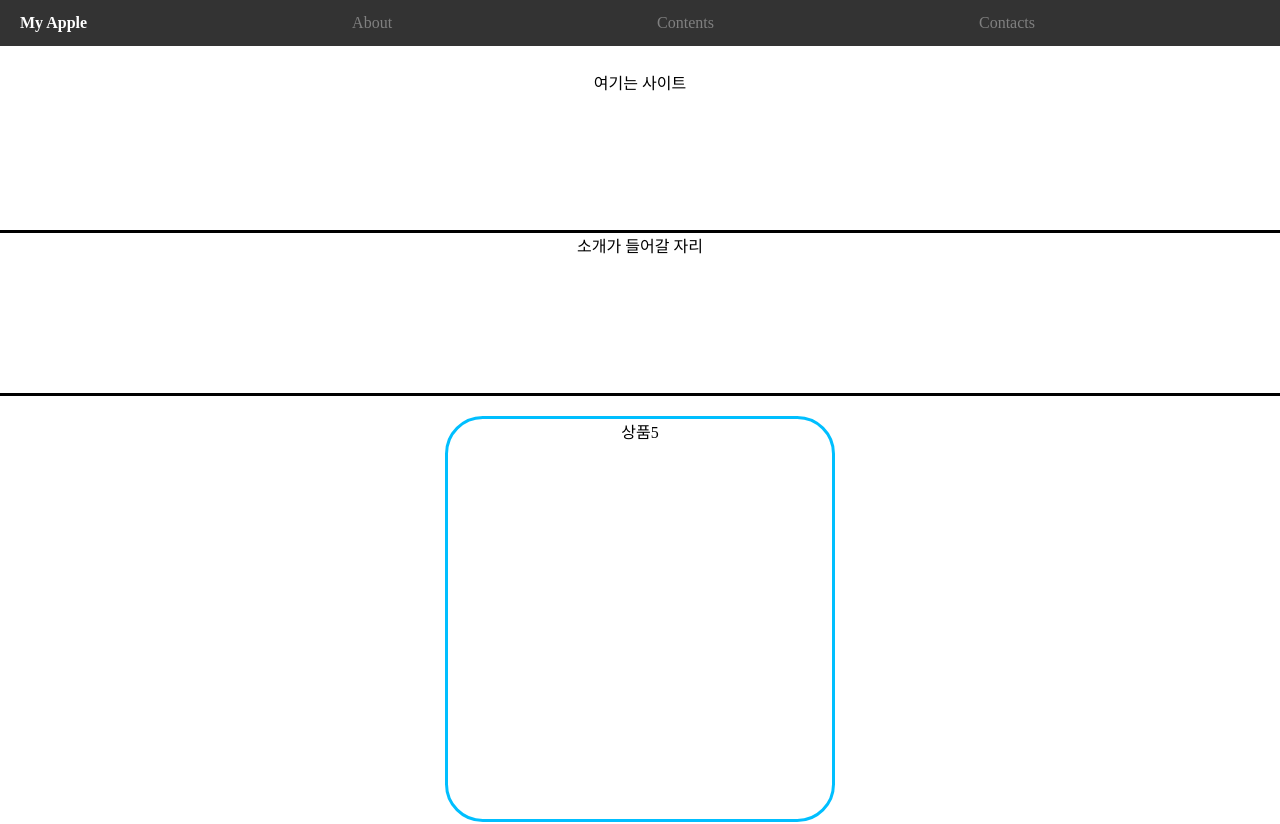
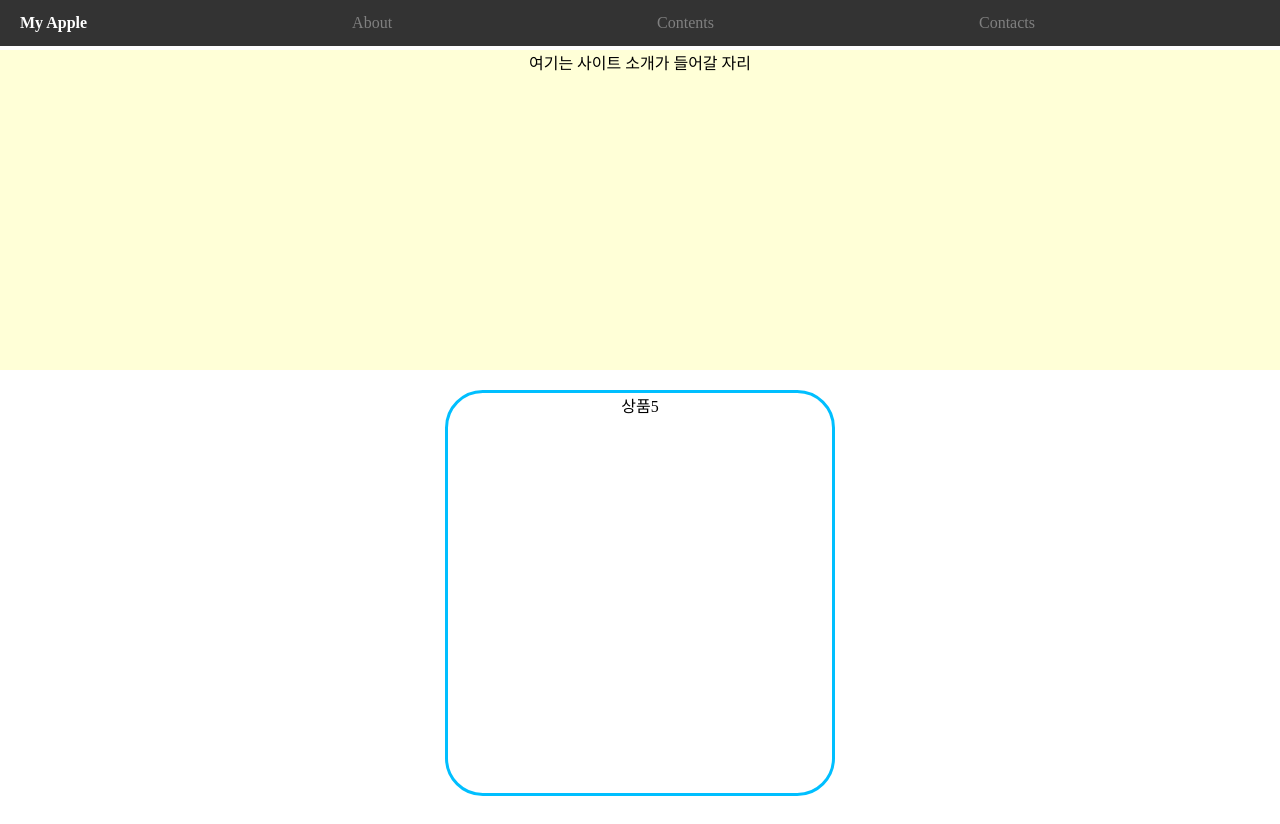
Before and after one commit to aaronktaey/myapple, a React (Create React App) app: page / in a window 1280 px wide. Shown: the top 824 px of the page. Built offline with nearby package versions, Linux system fonts and the light colour scheme.

Commit message:
어바웃 패딩탑 다시 수정

```diff
--- a/src/About.css
+++ b/src/About.css
@@ -1,13 +1,13 @@
 .about-container{
-  margin-top: 70px;
+  padding-top: 49.6px;
   width: 100%;
   display: flex;
   flex-direction: column;
 }
 
 .about-item{
-  border-bottom: solid;
-  height: 10rem;
+  background-color: rgb(255, 255, 215);
+  height: 20rem;
   width: 100%;
   text-align: center;
 }
--- a/src/About.js
+++ b/src/About.js
@@ -4,10 +4,7 @@ function About() {
   return (
     <div id="about" className="about-container">
       <div className="about-item">
-        여기는 사이트
-      </div>
-      <div className="about-item">
-        소개가 들어갈 자리
+        여기는 사이트 소개가 들어갈 자리
       </div>
     </div>
   );
```
